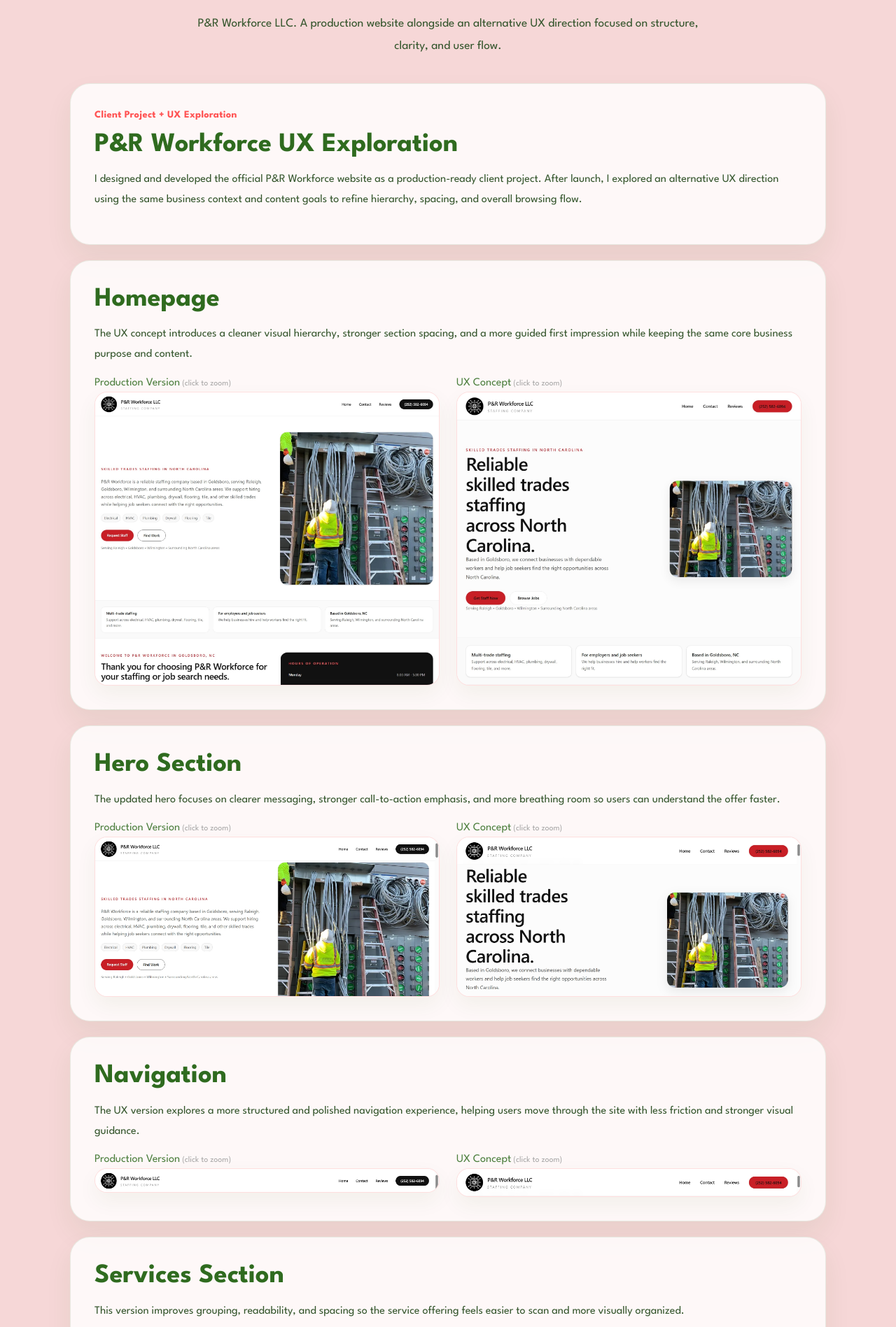
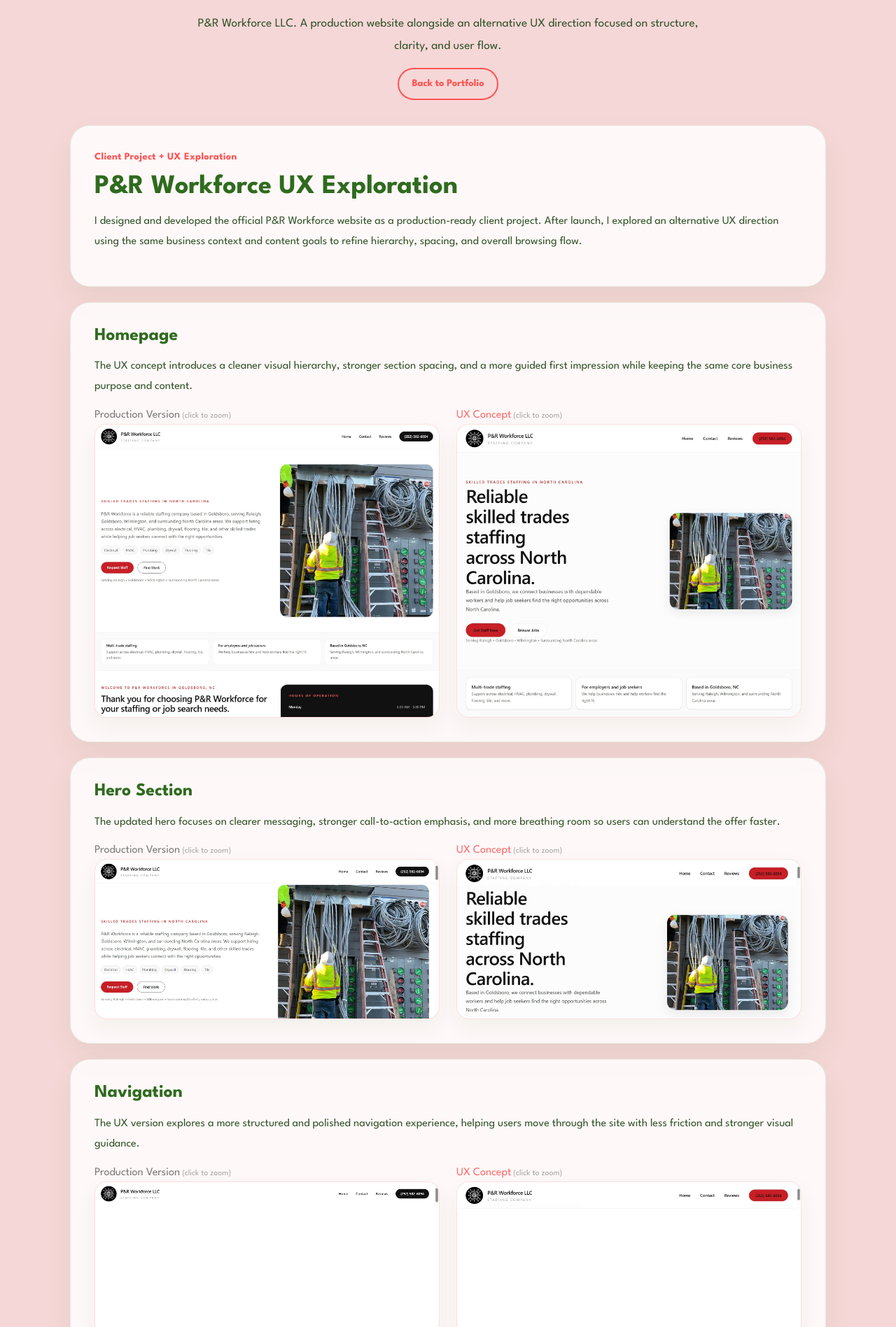
Before and after one commit to natalia-santiago/myportfolio-site, a Next.js app: page /portfolio/pr-workforce/ux in a window 1280 px wide. Shown: the part 343-2240 px from the top of the page at 70% size. Built offline with nearby package versions, Linux system fonts and the light colour scheme; a web font is replaced by a local one.

Commit message:
Back to Portfolio button integration

```diff
--- a/app/globals.css
+++ b/app/globals.css
@@ -2506,6 +2506,7 @@
   max-height: 420px; /* 🔥 THIS is the fix */
   overflow: hidden;
   border-radius: 18px;
+  min-height: 220px;
 }
 
 /* Make tall screenshots scrollable inside frame */
@@ -2532,6 +2533,18 @@
 
 .ux-comparison-label {
   opacity: 0.85;
+}
+
+.ux-comparison-title {
+  font-size: clamp(1.4rem, 2vw, 1.8rem);
+}
+
+.ux-comparison-column:first-child .ux-comparison-label {
+  color: #666; /* softer */
+}
+
+.ux-comparison-column:last-child .ux-comparison-label {
+  color: var(--coral); /* emphasis */
 }
 
 /* Mobile fallback */
--- a/app/portfolio/pr-workforce/ux/page.tsx
+++ b/app/portfolio/pr-workforce/ux/page.tsx
@@ -104,8 +104,13 @@
           <h1 className="portfolio-title">UX Exploration</h1>
 
           <p className="portfolio-intro">
-            P&amp;R Workforce LLC. A production website alongside an alternative UX direction focused on structure, clarity, and user flow.
-            </p>
+            P&amp;R Workforce LLC. A production website alongside an alternative
+            UX direction focused on structure, clarity, and user flow.
+          </p>
+
+          <a href="/portfolio" className="portfolio-project-ux-button">
+            Back to Portfolio
+          </a>
         </section>
 
         <section className="portfolio-grid-section">
@@ -159,7 +164,7 @@
 
         <ComparisonSection
           title="Services Section"
-          description="This version improves grouping, readability, and spacing so the service offering feels easier to scan and more visually organized."
+          description="Improves grouping, readability, and spacing to make the service offering easier to scan and more visually organized."
           before="/images/services-pr.png"
           after="/images/ux-services-pr.png"
           beforeAlt="Production services section for P&R Workforce"
@@ -188,7 +193,7 @@
           title="Contact Prompt"
           description="This refinement explores stronger CTA visibility and cleaner supporting layout, helping the user understand the next step more quickly."
           before="/images/contact-prompt-pr.png"
-          after="/images/ux-contact-prompt-pr.png"
+          after="/images/us-contact-prompt-pr.png"
           beforeAlt="Production contact prompt for P&R Workforce"
           afterAlt="UX concept contact prompt for P&R Workforce"
         />
```
